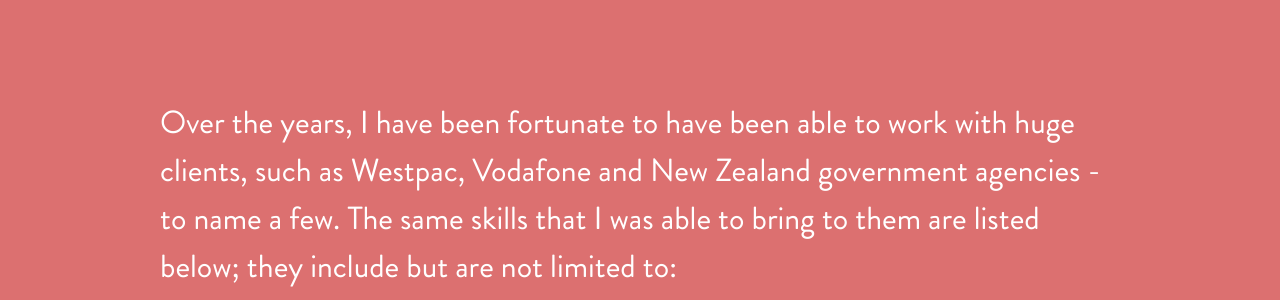
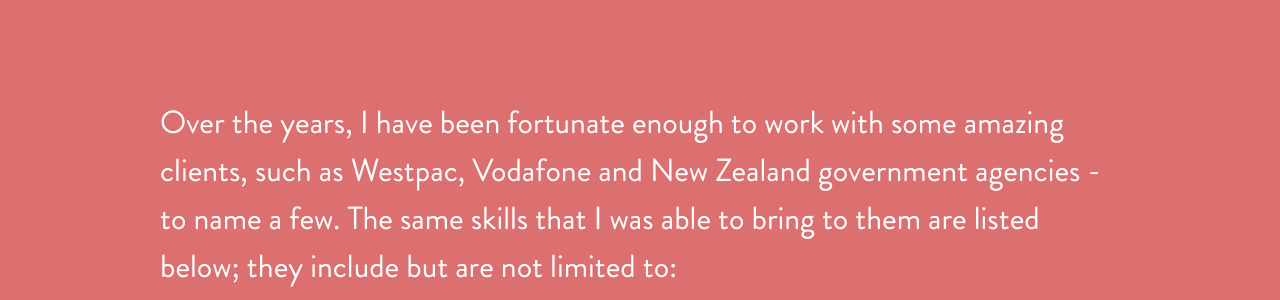
Before and after one commit to A7DC/A7DC.github.io, a Jekyll site: the page built from index.html, in a window 1280 px wide and 900 px high, scrolled down 885 px. Shown: the part 160-460 px from the top of the window. Built offline with Jekyll 4.4.1, drawn with Linux system fonts in a browser that asks for light colours.

Commit message:
changed what we do text

```diff
--- a/index.html
+++ b/index.html
@@ -16,7 +16,7 @@
 	<!-- what i do -->
 	<section id="what-i-do" class="what-i-do">
 		<div class="inner">
-			<p>Over the years, I have been fortunate to have been able to work with huge clients, such as Westpac, Vodafone and New Zealand government agencies - to name a few. The same skills that I was able to bring to them are listed below; they include but are not limited to:</p>
+			<p>Over the years, I have been fortunate enough to work with some amazing clients, such as Westpac, Vodafone and New Zealand government agencies - to name a few. The same skills that I was able to bring to them are listed below; they include but are not limited to:</p>
 
 			<div class="skills-list">
 				<h2>User Interface Design</h2>
```
